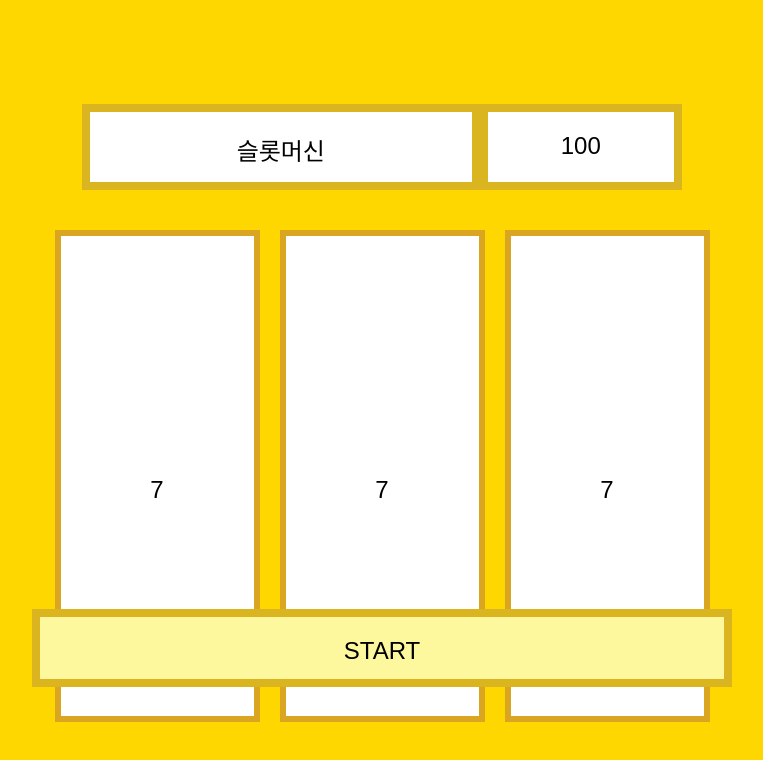
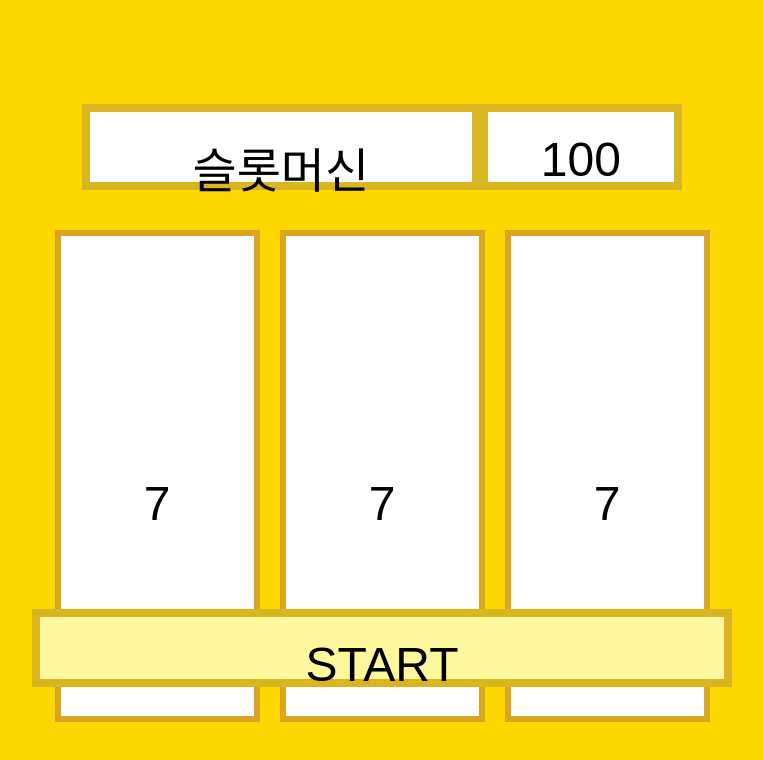
Before and after one commit to ilcheong/rullet, a plain HTML site: page index.html in a window 1280 px wide. Shown: the whole page, without its empty margins (258-1021 px from the left). Drawn offline with Linux system fonts and the light colour scheme.

Commit message:
modified:   style.css

```diff
--- a/style.css
+++ b/style.css
@@ -30,7 +30,7 @@ body, html {
 
     padding: 20px;
     text-align: center;
-    font-size: 24px;
+    font-size: 48px;
     height:40%;
     border: 8px solid rgb(218, 181, 32);
 }
@@ -42,7 +42,7 @@ body, html {
 
     padding: 20px;
     text-align: center;
-    font-size: 24px;
+    font-size: 48px;
     height:40%;
     border: 8px solid rgb(218, 181, 32);
 }
@@ -55,7 +55,7 @@ body, html {
     height:9.73%;
     padding: 20px;
     text-align: center;
-    font-size: 24px;
+    font-size: 48px;
     border: 8px solid rgb(218, 181, 32);
     cursor: pointer;
 }
@@ -72,7 +72,7 @@ body, html {
     color: #000000;
     border: 6px solid goldenrod;
     padding: 240px 60px;
-    font-size: 24px;
+    font-size: 48px;
     text-align: center;
     cursor: pointer;
     flex-grow: 1;
```
